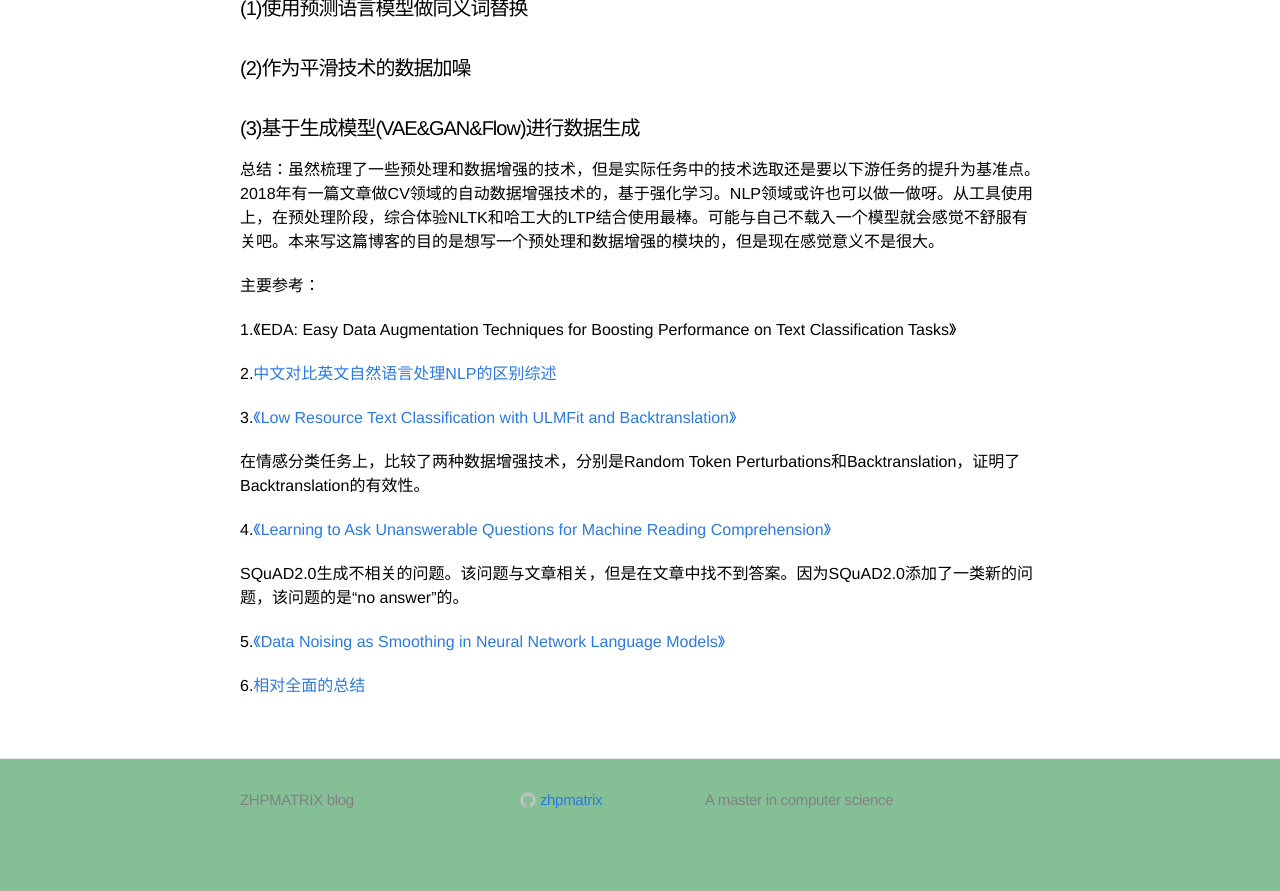
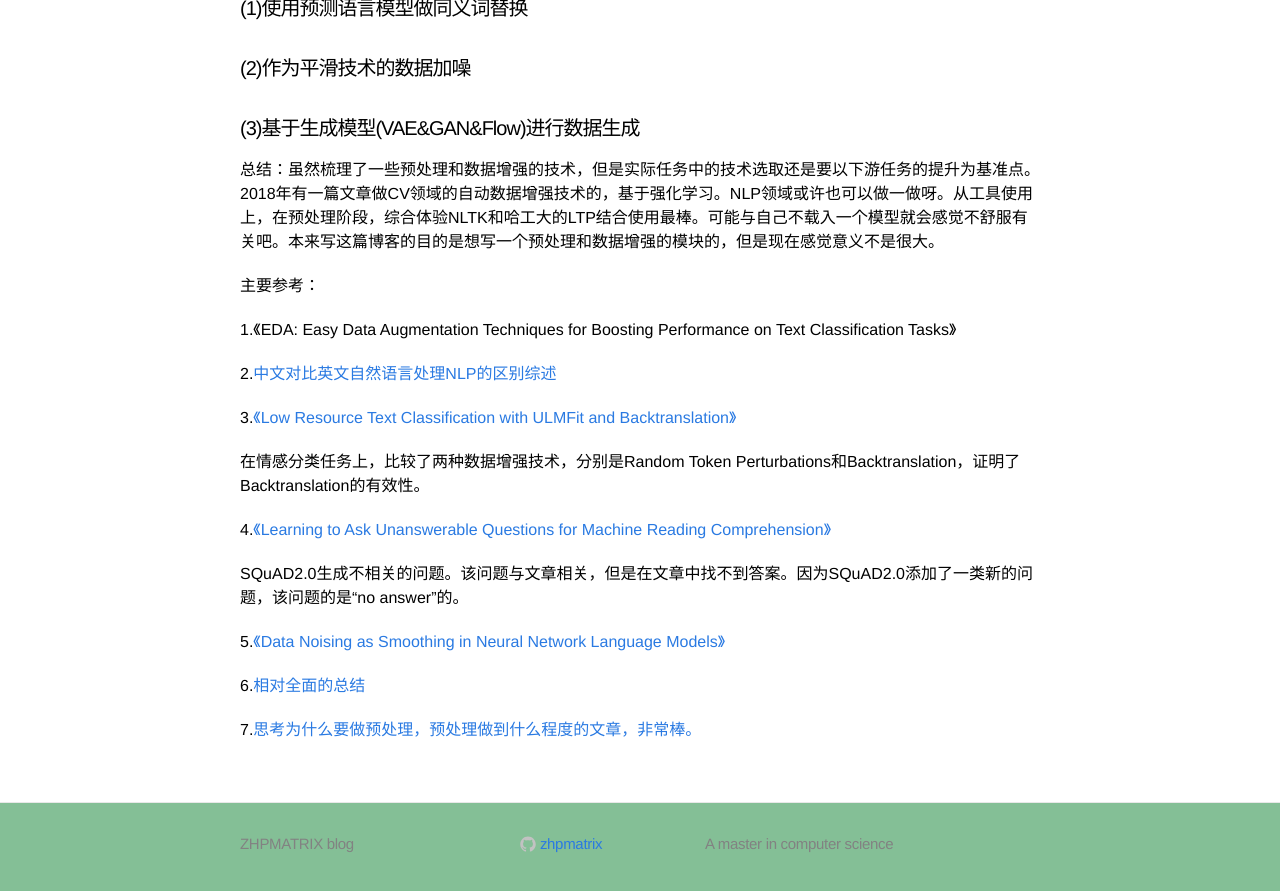
Before and after one commit to zhpmatrix/zhpmatrix.github.io, a Jekyll site: the page built from _posts/2019-03-08-preprocess-augmentation-in-nlp.md, in a window 1280 px wide and 900 px high, scrolled down 3150 px. Shown: the top 891 px of the window. Built offline with Jekyll 4.4.1, drawn with Linux system fonts in a browser that asks for light colours; comment, search, counter and statistics services are not loaded; before the commit the page ends 4006 px from its top, so only the background shows below that.

Commit message:
Update 2019-03-08-preprocess-augmentation-in-nlp.md

```diff
--- a/_posts/2019-03-08-preprocess-augmentation-in-nlp.md
+++ b/_posts/2019-03-08-preprocess-augmentation-in-nlp.md
@@ -134,3 +134,5 @@ SQuAD2.0生成不相关的问题。该问题与文章相关，但是在文章中
 5.[《Data Noising as Smoothing in Neural Network Language Models》](https://arxiv.org/abs/1703.02573)
 
 6.[相对全面的总结](https://zhuanlan.zhihu.com/p/75207641)
+
+7.[思考为什么要做预处理，预处理做到什么程度的文章，非常棒。](https://zhuanlan.zhihu.com/p/76957566?utm_source=qq&utm_medium=social&utm_oi=52727124066304)
```
